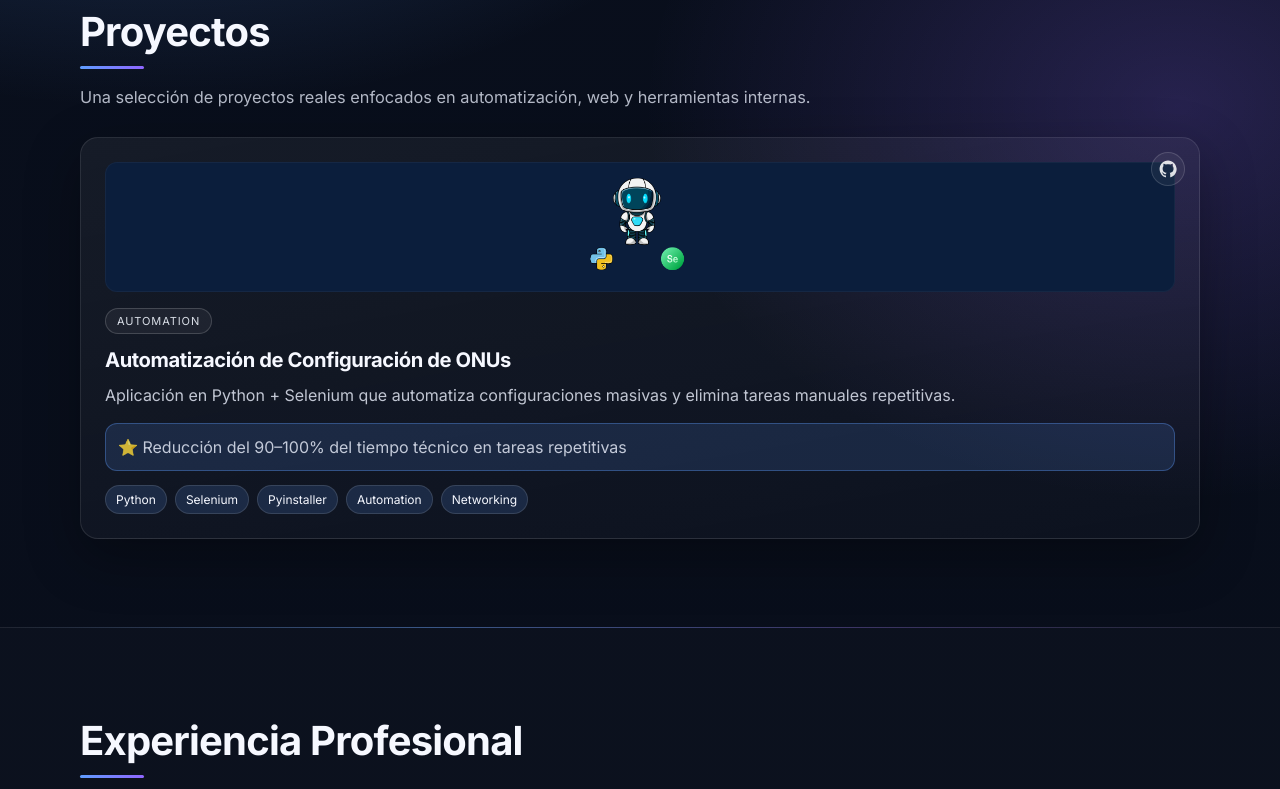
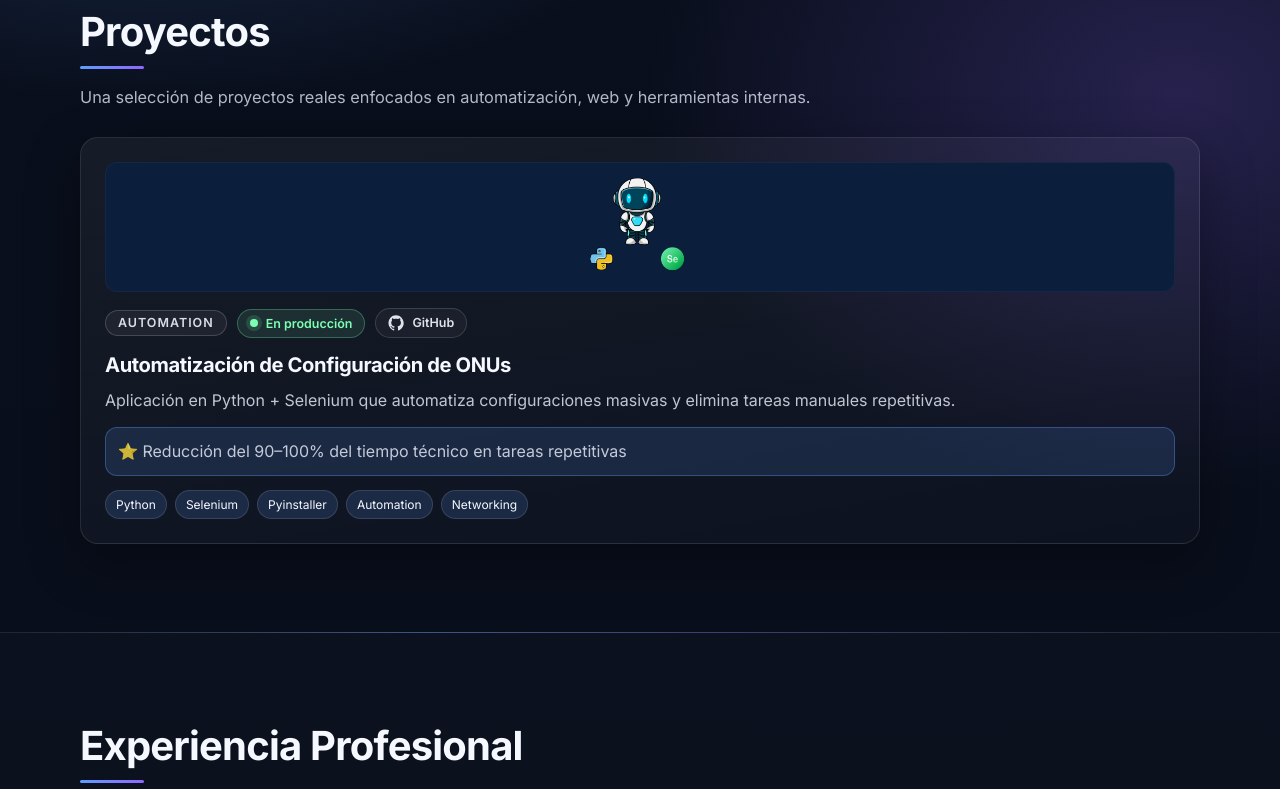
Before and after one commit to LuisMiraglio/luismiraglio-portfolio, an Astro site: page / in a window 1280 px wide. Shown: the part 840-1629 px from the top of the page. Built offline with nearby package versions, Linux system fonts and the light colour scheme; Astro itself is replaced by a stand-in of ours.

Commit message:
Actualización de Portafolio

```diff
--- a/src/content/config.ts
+++ b/src/content/config.ts
@@ -12,6 +12,7 @@ const projects = defineCollection({
     repo: z.string().optional(),
     demo: z.string().optional(),
     video: z.string().optional(),
+    status: z.string().optional(),
   }),
 });
 
--- a/src/content/projects/automatizacion-onus.md
+++ b/src/content/projects/automatizacion-onus.md
@@ -3,6 +3,7 @@ title: "Automatización de Configuración de ONUs"
 description: "Aplicación en Python + Selenium que automatiza configuraciones masivas y elimina tareas manuales repetitivas."
 image: "/images/projects/onus.png"
 category: "Automation"
+status: "production"
 highlight: "Reducción del 90–100% del tiempo técnico en tareas repetitivas"
 tags: ["Python", "Selenium", "Pyinstaller", "Automation", "Networking"]
 repo: "https://github.com/LuisMiraglio/datacom-dm986-selenium-automation"
@@ -13,6 +14,8 @@ repo: "https://github.com/LuisMiraglio/datacom-dm986-selenium-automation"
 Desarrollé una herramienta de automatización orientada a entornos reales de redes FTTH, diseñada para eliminar procesos manuales en la configuración de ONUs Datacom.
 
 La aplicación permite ejecutar configuraciones completas de forma automática a través de una interfaz gráfica simple, reduciendo significativamente los tiempos operativos del área técnica.
+
+La solución se encuentra actualmente en uso en un entorno productivo real, formando parte del flujo operativo del área técnica y aportando mejoras concretas en eficiencia y tiempos de ejecución.
 
 ---
 
--- a/src/pages/index.astro
+++ b/src/pages/index.astro
@@ -85,25 +85,34 @@ const certCategories = Array.from(new Set(otherCerts.map((c) => c.data.category)
             </div>
           )}
 
-          <!-- Icono GitHub -->
+          <div class="project-meta">
+            <div class="card-category">{p.data.category}</div>
+
+            {p.data.status === "production" && (
+              <div class="status-badge">
+                <span class="status-dot"></span>
+                En producción
+              </div>
+            )}
+
             {p.data.repo && (
               <a
-              class="card-repo"
+                class="repo-badge"
                 href={p.data.repo}
                 target="_blank"
                 rel="noreferrer"
                 aria-label="Ver repositorio en GitHub"
               >
-              <svg viewBox="0 0 24 24" width="18" height="18" aria-hidden="true">
+                <svg viewBox="0 0 24 24" width="16" height="16" aria-hidden="true">
                   <path
                     fill="currentColor"
                     d="M12 .5C5.73.5.75 5.67.75 12.1c0 5.14 3.28 9.5 7.83 11.04.57.11.78-.25.78-.56v-2.04c-3.19.71-3.86-1.58-3.86-1.58-.52-1.36-1.27-1.72-1.27-1.72-1.04-.73.08-.72.08-.72 1.15.08 1.75 1.2 1.75 1.2 1.02 1.78 2.67 1.26 3.32.96.1-.76.4-1.26.73-1.55-2.55-.3-5.23-1.31-5.23-5.84 0-1.29.44-2.35 1.17-3.18-.12-.3-.51-1.52.11-3.17 0 0 .96-.32 3.14 1.21.91-.26 1.88-.39 2.85-.39.97 0 1.95.13 2.85.39 2.18-1.53 3.14-1.21 3.14-1.21.62 1.65.23 2.87.11 3.17.73.83 1.17 1.89 1.17 3.18 0 4.54-2.68 5.54-5.24 5.83.41.36.78 1.08.78 2.18v3.24c0 .31.21.67.79.56 4.55-1.54 7.82-5.9 7.82-11.04C23.25 5.67 18.27.5 12 .5z"
                   />
                 </svg>
+                GitHub
               </a>
             )}
-
-          <div class="card-category">{p.data.category}</div>
+          </div>
 
           <h3>{p.data.title}</h3>
           <p>{p.data.description}</p>
--- a/src/styles/global.css
+++ b/src/styles/global.css
@@ -296,12 +296,15 @@ a { color: inherit; }
 
 .card-category {
   display: inline-flex;
-  margin-bottom: 10px;
-  padding: 5px 11px;
+  align-items: center;
+  margin-bottom: 0;
+  padding: 6px 12px;
   border-radius: 999px;
-  font-size: .69rem;
+  font-size: 0.78rem;
+  font-weight: 600;
   letter-spacing: .08em;
   text-transform: uppercase;
+  line-height: 1;
   background: rgba(255,255,255,.05);
   border: 1px solid rgba(255,255,255,.17);
   color: rgba(243,247,255,.88);
@@ -327,21 +330,39 @@ a { color: inherit; }
 }
 
 .card-link { position: absolute; inset: 0; z-index: 1; }
-.card-repo {
-  position: absolute;
-  top: 14px;
-  right: 14px;
-  z-index: 3;
-  width: 34px;
-  height: 34px;
-  display: grid;
-  place-items: center;
-  border-radius: 50%;
-  background: rgba(255,255,255,.05);
-  border: 1px solid rgba(255,255,255,.15);
-  color: rgba(255,255,255,.86);
+.project-meta {
+  display: flex;
+  flex-wrap: wrap;
+  align-items: center;
+  gap: 10px;
+  margin-bottom: 14px;
+  position: relative;
+  z-index: 2;
 }
-.card-repo:hover { border-color: rgba(95,157,255,.45); }
+
+.repo-badge {
+  display: inline-flex;
+  align-items: center;
+  gap: 8px;
+  padding: 6px 12px;
+  border-radius: 999px;
+  font-size: 0.78rem;
+  font-weight: 600;
+  line-height: 1;
+  color: rgba(245, 248, 255, 0.9);
+  text-decoration: none;
+  background: rgba(255, 255, 255, 0.04);
+  border: 1px solid rgba(255, 255, 255, 0.14);
+  position: relative;
+  z-index: 2;
+  transition: border-color 0.2s ease, background 0.2s ease, transform 0.2s ease;
+}
+
+.repo-badge:hover {
+  border-color: rgba(95, 157, 255, 0.4);
+  background: rgba(95, 157, 255, 0.08);
+  transform: translateY(-1px);
+}
 
 .filters { display: flex; flex-wrap: wrap; gap: 10px; margin: 12px 0 24px; }
 .filter-btn {
@@ -708,3 +729,27 @@ a { color: inherit; }
   display: block;
   transition: transform 0.35s ease;
 }
+
+.status-badge {
+  display: inline-flex;
+  align-items: center;
+  gap: 8px;
+  margin: 0;
+  padding: 6px 12px;
+  border-radius: 999px;
+  font-size: 0.78rem;
+  font-weight: 600;
+  color: #7cffb2;
+  background: rgba(124, 255, 178, 0.1);
+  border: 1px solid rgba(124, 255, 178, 0.28);
+  position: relative;
+  z-index: 2;
+}
+
+.status-dot {
+  width: 8px;
+  height: 8px;
+  border-radius: 50%;
+  background: #7cffb2;
+  box-shadow: 0 0 0 4px rgba(124, 255, 178, 0.14);
+}
```
Lines whose indentation alone changed are shown as unchanged.
